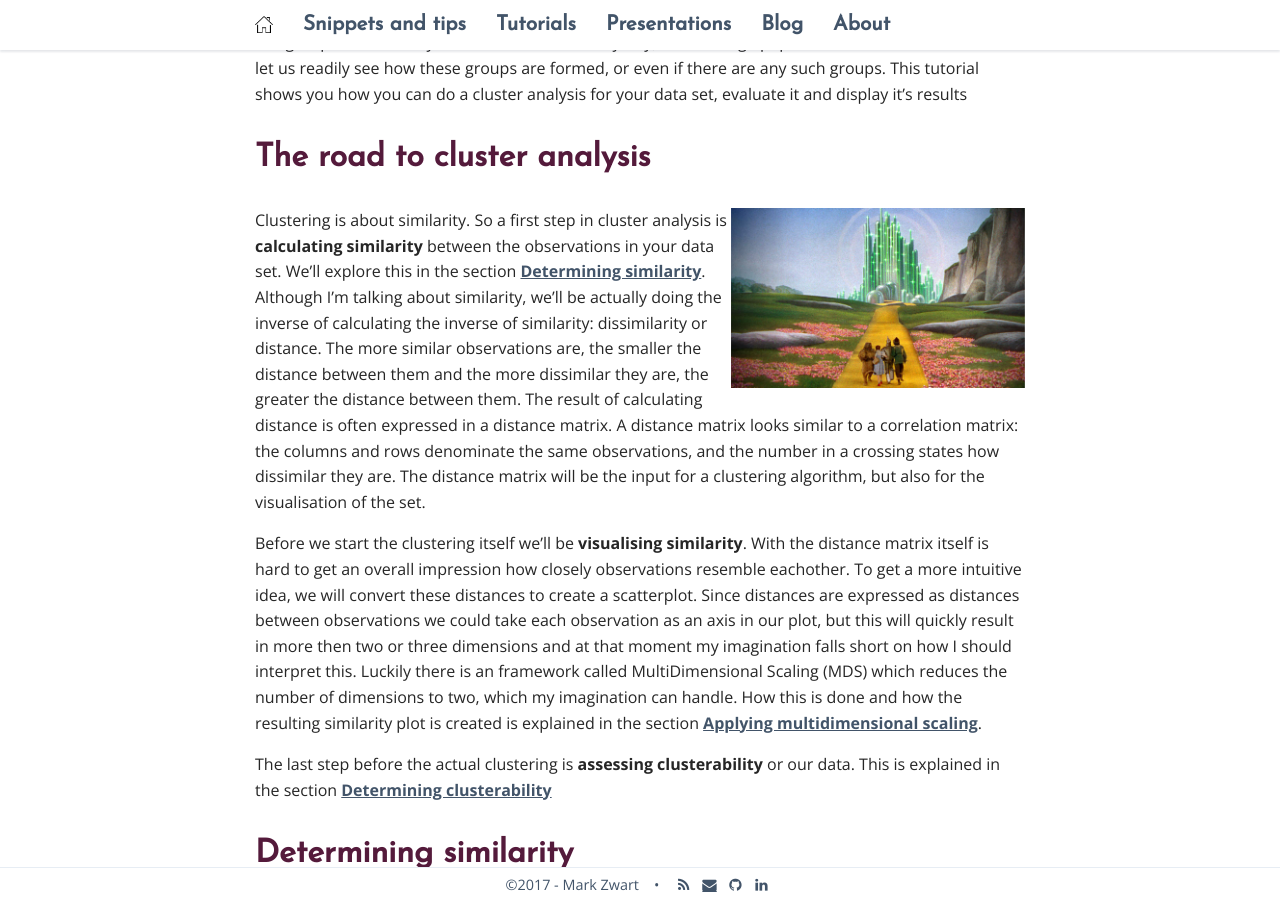
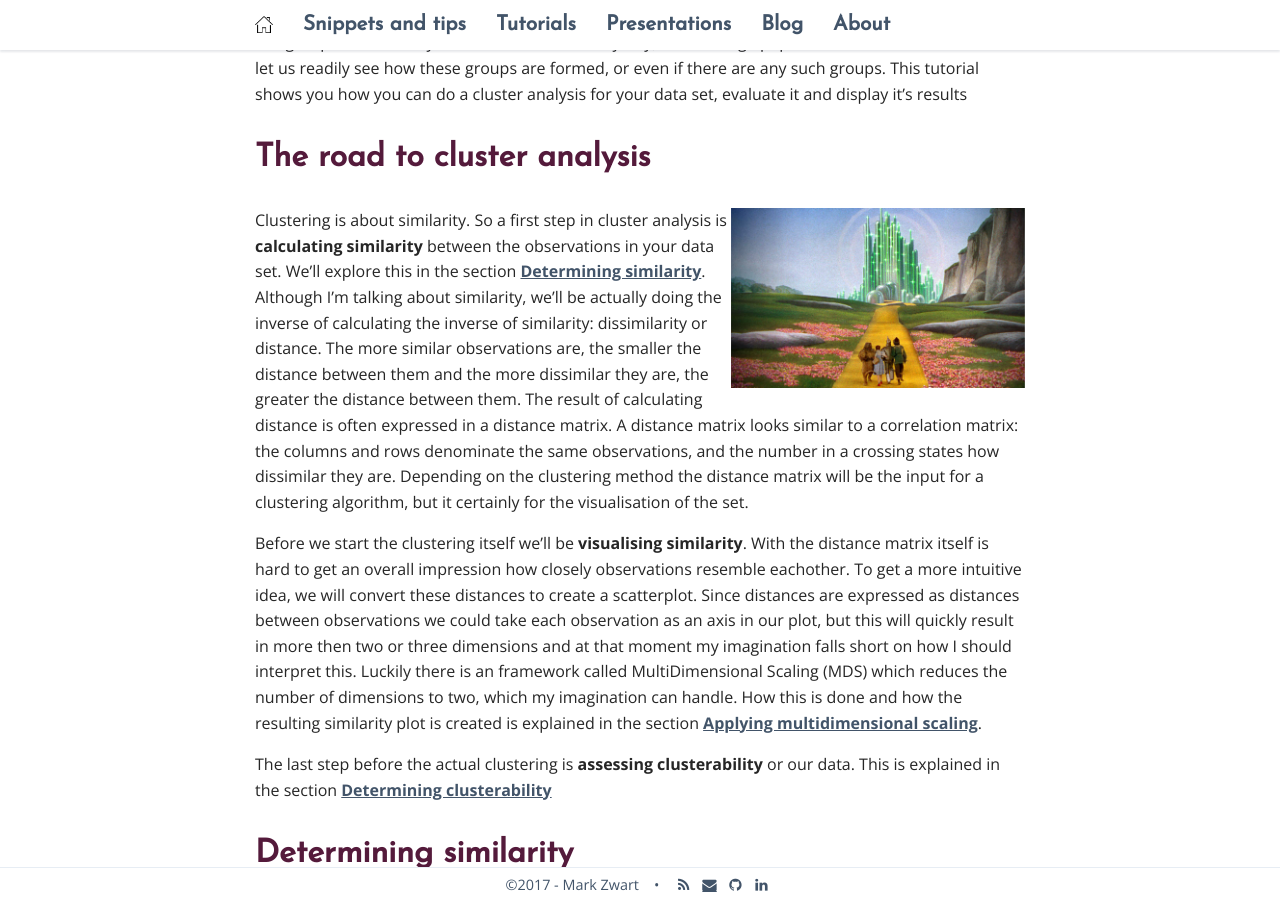
Before and after one commit to mark-me/mark-me.github.io, a Jekyll site: the page built from _pages/tutorials/clustering-mds/clustering-mds.md, in a window 1280 px wide and 900 px high, scrolled down 378 px. Built offline with Jekyll 4.4.1, drawn with Linux system fonts in a browser that asks for light colours; nearby versions of some CDN libraries; comment, search, counter and statistics services are not loaded; some of the changed text lies outside the part shown.

Commit message:
Update clustering-mds.md

```diff
--- a/_pages/tutorials/clustering-mds/clustering-mds.md
+++ b/_pages/tutorials/clustering-mds/clustering-mds.md
@@ -12,7 +12,7 @@ Cluster analysis or clustering is the task of grouping a set of objects in such
 
 <img src="/_pages/tutorials/clustering-mds/yellow-brick-road.jpg" width="294" height="180" align="right"/>
 
-Clustering is about similarity. So a first step in cluster analysis is **calculating similarity** between the observations in your data set. We'll explore this in the section [Determining similarity](/clustering-mds/#determining-similarity). Although I'm talking about similarity, we'll be actually doing the inverse of calculating the inverse of similarity: dissimilarity or distance. The more similar observations are, the smaller the distance between them and the more dissimilar they are, the greater the distance between them. The result of calculating distance is often expressed in a distance matrix. A distance matrix looks similar to a correlation matrix: the columns and rows denominate the same observations, and the number in a crossing states how dissimilar they are. The distance matrix will be the input for a clustering algorithm, but also for the visualisation of the set.
+Clustering is about similarity. So a first step in cluster analysis is **calculating similarity** between the observations in your data set. We'll explore this in the section [Determining similarity](/clustering-mds/#determining-similarity). Although I'm talking about similarity, we'll be actually doing the inverse of calculating the inverse of similarity: dissimilarity or distance. The more similar observations are, the smaller the distance between them and the more dissimilar they are, the greater the distance between them. The result of calculating distance is often expressed in a distance matrix. A distance matrix looks similar to a correlation matrix: the columns and rows denominate the same observations, and the number in a crossing states how dissimilar they are. Depending on the clustering method the distance matrix will be the input for a clustering algorithm, but it certainly for the visualisation of the set.
 
 Before we start the clustering itself we'll be **visualising similarity**. With the distance matrix itself is hard to get an overall impression how closely observations resemble eachother. To get a more intuitive idea, we will convert these distances to create a scatterplot. Since distances are expressed as distances between observations we could take each observation as an axis in our plot, but this will quickly result in more then two or three dimensions and at that moment my imagination falls short on how I should interpret this. Luckily there is an framework called MultiDimensional Scaling (MDS) which reduces the number of dimensions to two, which my imagination can handle. How this is done and how the resulting similarity plot is created is explained in the section [Applying multidimensional scaling](/clustering-mds/#applying-multidimensional-scaling).
 
```
Also changed, not shown: other parts of _pages/tutorials/clustering-mds/clustering-mds.md (+2 -1 lines).
